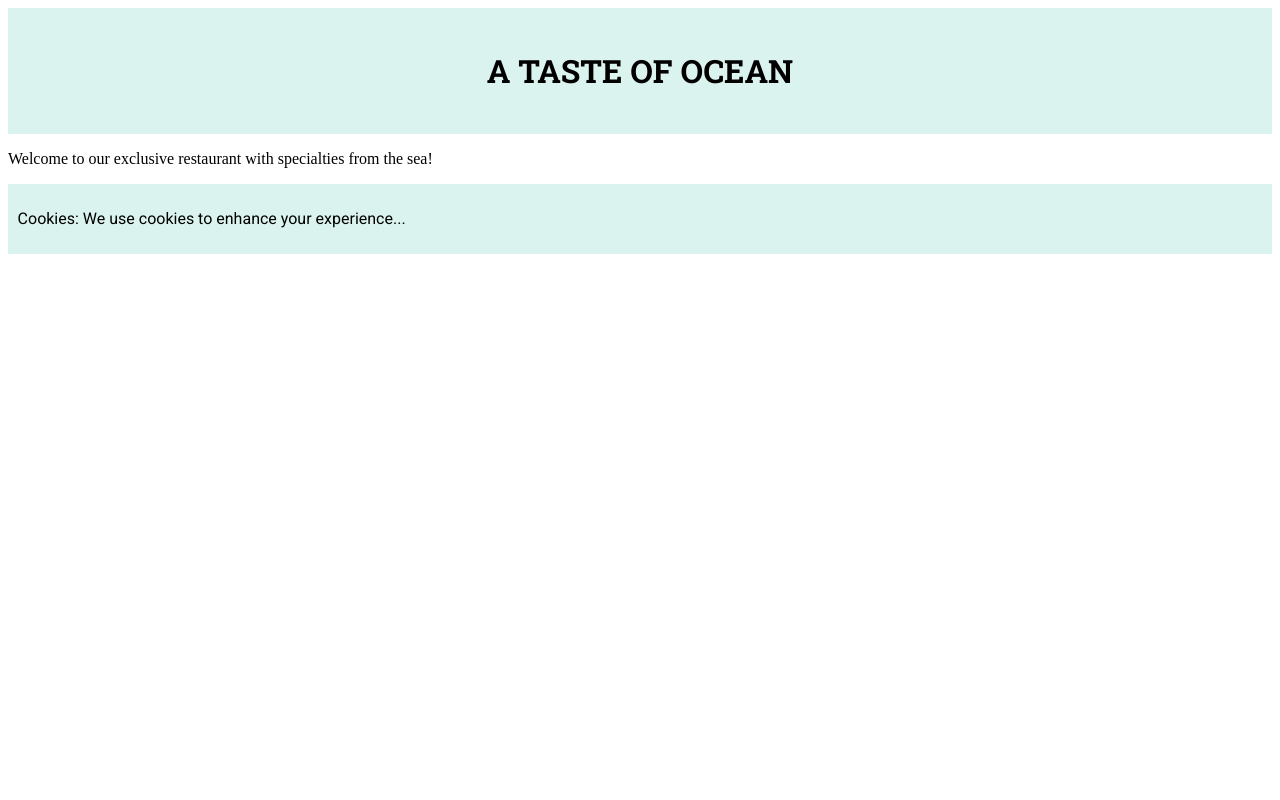
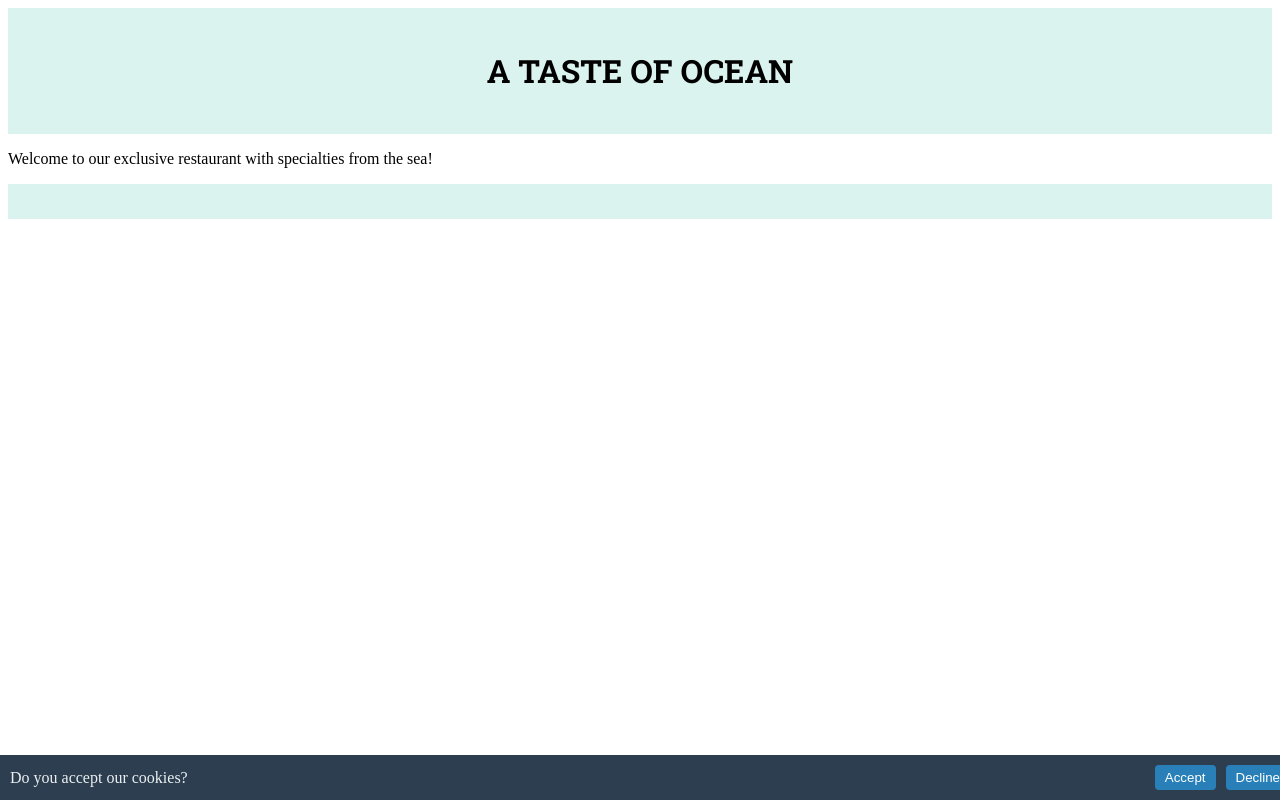
Before and after one commit to c-ridesjo/restaurant-hcj, a React (Vite) app: page / in a window 1280 px wide. Built offline with nearby package versions, Linux system fonts and the light colour scheme.

Commit message:
Created cookie component and added styling.

```diff
--- a/package.json
+++ b/package.json
@@ -10,8 +10,10 @@
     "preview": "vite preview"
   },
   "dependencies": {
+    "@types/styled-components": "^5.1.26",
     "axios": "^1.5.0",
     "react": "^18.2.0",
+    "react-cookie": "^6.1.0",
     "react-datepicker": "^4.16.0",
     "react-dom": "^18.2.0",
     "react-router-dom": "^6.15.0",
--- /dev/null
+++ b/src/components/AcceptCookies.tsx
@@ -0,0 +1,42 @@
+import React, { useState } from 'react';
+import { useCookies } from 'react-cookie';
+import { CookieBanner, ButtonGroup, CookieButton, CookieMessage } from './styled/Cookies';
+
+const AcceptCookies: React.FC = () => {
+  const [cookies, setCookie] = useCookies(['userAcceptedCookies']);
+  const [message, setMessage] = useState('');
+  const [visible, setVisible] = useState(cookies.userAcceptedCookies === undefined);
+  const [showMessage, setShowMessage] = useState(false);
+
+  const handleAccept = () => {
+    setCookie('userAcceptedCookies', true, { path: '/' });  // valet sparas i userAcceptedCookies
+    setMessage('Accepted cookies');
+    setVisible(false);
+    setShowMessage(true);
+    setTimeout(() => setShowMessage(false), 3000);
+  };
+
+  const handleDecline = () => {
+    setCookie('userAcceptedCookies', false, { path: '/' });
+    setMessage('Declined cookies');
+    setVisible(false);
+    setShowMessage(true);
+    setTimeout(() => setShowMessage(false), 3000);
+  };
+
+  return (
+    visible ? (
+      <CookieBanner>
+        <span>Do you accept our cookies?</span>
+        <ButtonGroup>
+          <CookieButton onClick={handleAccept}>Accept</CookieButton>
+          <CookieButton onClick={handleDecline}>Decline</CookieButton>
+        </ButtonGroup>
+      </CookieBanner>
+    ) : (
+        showMessage && <CookieMessage>{message}</CookieMessage>
+    )
+  );
+};
+
+export default AcceptCookies;
--- a/src/components/Footer.tsx
+++ b/src/components/Footer.tsx
@@ -3,7 +3,7 @@ import { FooterWrapper } from "./styled/Wrappers";
 export const Footer = () => {
   return (
     <FooterWrapper>
-      <p>Cookies: We use cookies to enhance your experience...</p>
+      <p></p>
     </FooterWrapper>
   );
 };
--- a/src/components/pages/StartPage.tsx
+++ b/src/components/pages/StartPage.tsx
@@ -1,8 +1,12 @@
 import React from 'react';
+import AcceptCookies from '../AcceptCookies';
 
 export const StartPage: React.FC = () => {
 	return (
-		<p>Welcome to our exclusive restaurant with specialties from the sea!</p>
+		<>
+			<p>Welcome to our exclusive restaurant with specialties from the sea!</p>
+			<AcceptCookies></AcceptCookies>
+		</>
 	);
 };
 
--- /dev/null
+++ b/src/components/styled/Cookies.tsx
@@ -0,0 +1,45 @@
+import styled from 'styled-components';
+
+export const CookieBanner = styled.div`
+  position: fixed;
+  bottom: 0;
+  left: 0;
+  width: 100%;
+  background: #2c3e50;
+  color: #ecf0f1;
+  padding: 10px;
+  display: flex;
+  justify-content: space-between;
+  align-items: center;
+`;
+
+export const ButtonGroup = styled.div`
+  display: flex;
+  gap: 10px;
+`;
+
+export const CookieButton = styled.button`
+  padding: 5px 10px;
+  border: none;
+  border-radius: 4px;
+  cursor: pointer;
+  background-color: #2980b9;
+  color: #fff;
+
+  &:hover {
+    background-color: #3498db;
+  }
+`;
+
+export const CookieMessage = styled.p`
+  position: fixed;
+  bottom: 2rem;
+  left: 50%;
+  transform: translateX(-50%);
+  text-align: center;
+  font-weight: bold;
+  color: #f42354;
+  background: #fff;
+  padding: 10px;
+  border-radius: 5px;
+`;
```
Also changed, not shown: 1 other file (tests, documents, lock files or other folders).
